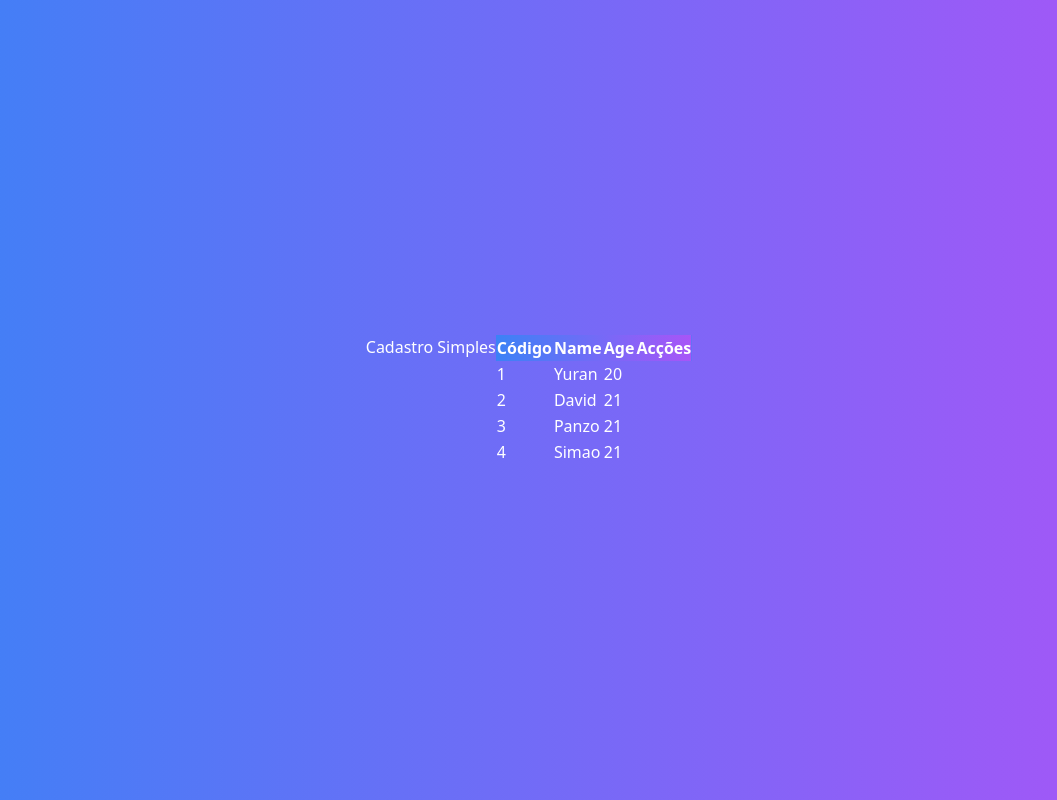
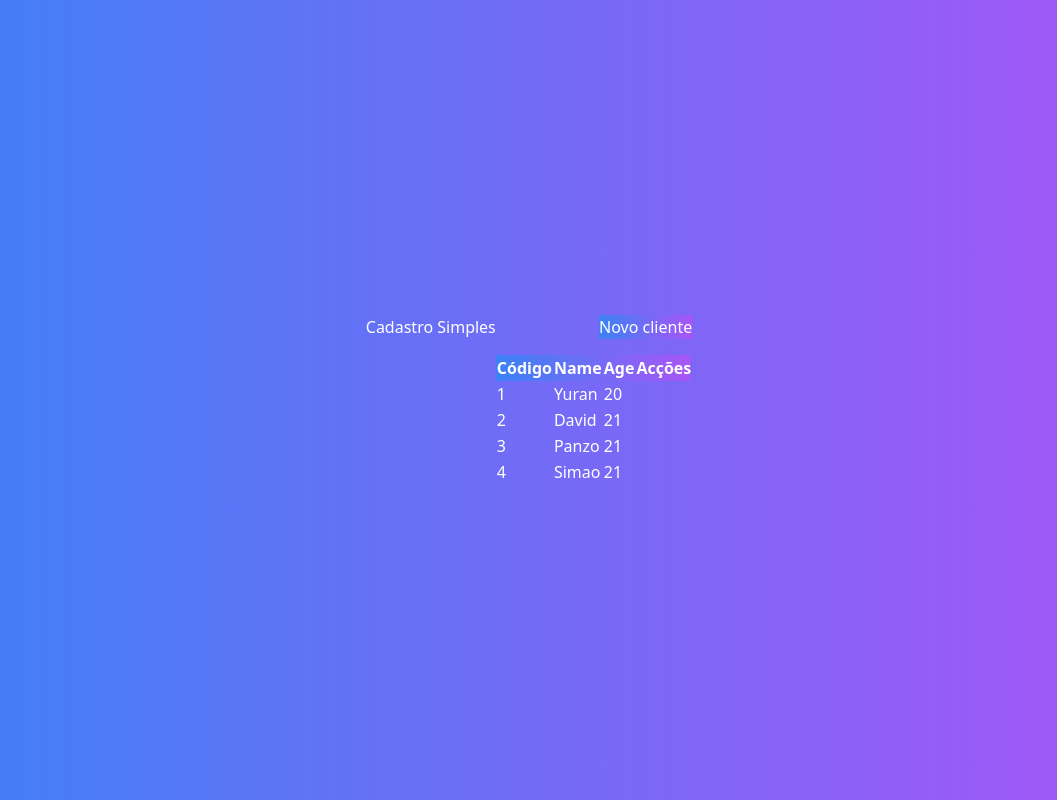
Before and after one commit to yuransimao/Next-crud, a Next.js app: page / in a window 1280 px wide. Shown: the whole page, without its empty margins (111-1168 px from the left). Built offline with nearby package versions, Linux system fonts and the light colour scheme.

Commit message:
styling button

```diff
--- a/src/Components/Button/button.tsx
+++ b/src/Components/Button/button.tsx
@@ -1,3 +1,14 @@
-export default function Button(){
+interface Buttonprops{
+    cor?:'blue' | 'green' | 'gray'
+    children:any
+    ClassName?: string
+}
+export default function Button(props : Buttonprops){
 
+    const cor = props.cor ?? 'gray'
+    return(
+        <button className={`bg-gradient-to-r from-${cor}-400 to-${cor}-700
+        tex-white px-4 py-2 rounded-md ${props.ClassName}
+        `}>{props.children}</button>
+    )
 }
--- a/src/pages/index.tsx
+++ b/src/pages/index.tsx
@@ -1,5 +1,6 @@
 import Layout from "../Components/Layout/Layout"
 import Table from "../Components/Table/table"
+import Button from "../Components/Button/button"
 import Clients from "../Core/Clients/Client"
 export default function Home() {
 
@@ -21,6 +22,9 @@
   return (
     <div className={`flex justify-center items-center h-screen bg-gradient-to-r from-blue-500 to-purple-500 text-white`}>
       <Layout title={'Cadastro Simples'}>
+        <div className={'flex justify-end'}>
+          <Button cor='blue' ClassName='mb-4'>Novo cliente</Button>
+        </div>
         <Table clients={clientes} clientSelecionado={clientSelecionado}  clientExcluido={clientExcluido}/>
       </Layout>
     </div>
```
